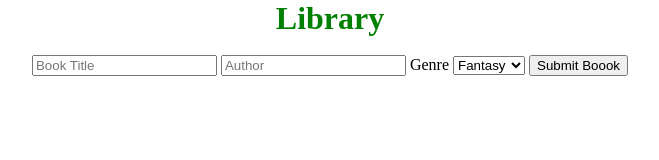
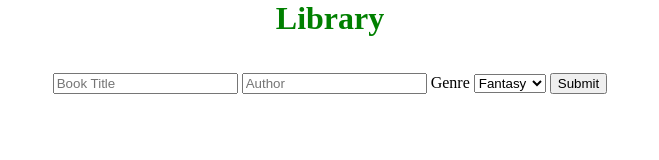
Before and after one commit to wuzue/the-odin-project, a plain HTML site: page Library/index.html in a window 1280 px wide. Both pictures are taken after a click on the button "Add New Book". Shown: the whole page, without its empty margins (310-969 px from the left). Drawn offline with Linux system fonts and the light colour scheme.

Commit message:
fixed `add new book` button missing

```diff
--- a/Library/index.html
+++ b/Library/index.html
@@ -17,21 +17,24 @@
         </div>
         <br>
         <form id='add-book-form' action="">
+            <div id="form-div">
                 <label for="title"></label>
                     <input type="text" name="title" id="title" placeholder="Book Title">
                 <label for="author"></label>
                     <input type="text" name="author" id="author" placeholder="Author">
-            <label for="category">Genre</label>
+                <label for="category">Genre</lgitabel>
                 <select name="category" id="category">
                     <option value="fantasy">Fantasy</option>
                     <option value="sci-fi">Sci-Fi</option>
                     <option value="romans">Romans</option>
                 </select>
-            <button type="submit" id="submit">Submit Boook</button>
+                <button type="submit" id="submit">Submit</button>
+            </div>
         </form>
 
+        <div div="library">
             <ul id="book-list"></ul>
-
+        </div>
         <script src="scripts.js"></script>
     </body>
 </html>
--- a/Library/scripts.js
+++ b/Library/scripts.js
@@ -1,14 +1,14 @@
 var addBookForm = document.querySelector('#add-book-form');
-var addBookButton = document.querySelector('#add-book-button');
+var addBookButton = document.querySelector('#add-book');
+var formDiv = document.querySelector("#form-div");
 
-addBookForm.hidden = true;
-
+formDiv.hidden = true;
+// BUTTON TO DISPLAY A FORM TO ADD A NEW BOOK
 addBookButton.addEventListener('click', function(){
-    addBookForm.hidden = false;
+    formDiv.hidden = false;
     addBookButton.hidden = true;
 })
 
-// BUTTON TO DISPLAY A FORM TO ADD A NEW BOOK
 
 class Book {
     constructor(title,author,category) {
@@ -63,9 +63,9 @@ function submitBook(event) {
 
     addElement(book);
 
+    formDiv.hidden = true;
+
     addBookButton.hidden = false;
-
-    addBookForm.hidden = true;
 
 }
 
```
Lines whose indentation alone changed are shown as unchanged.
